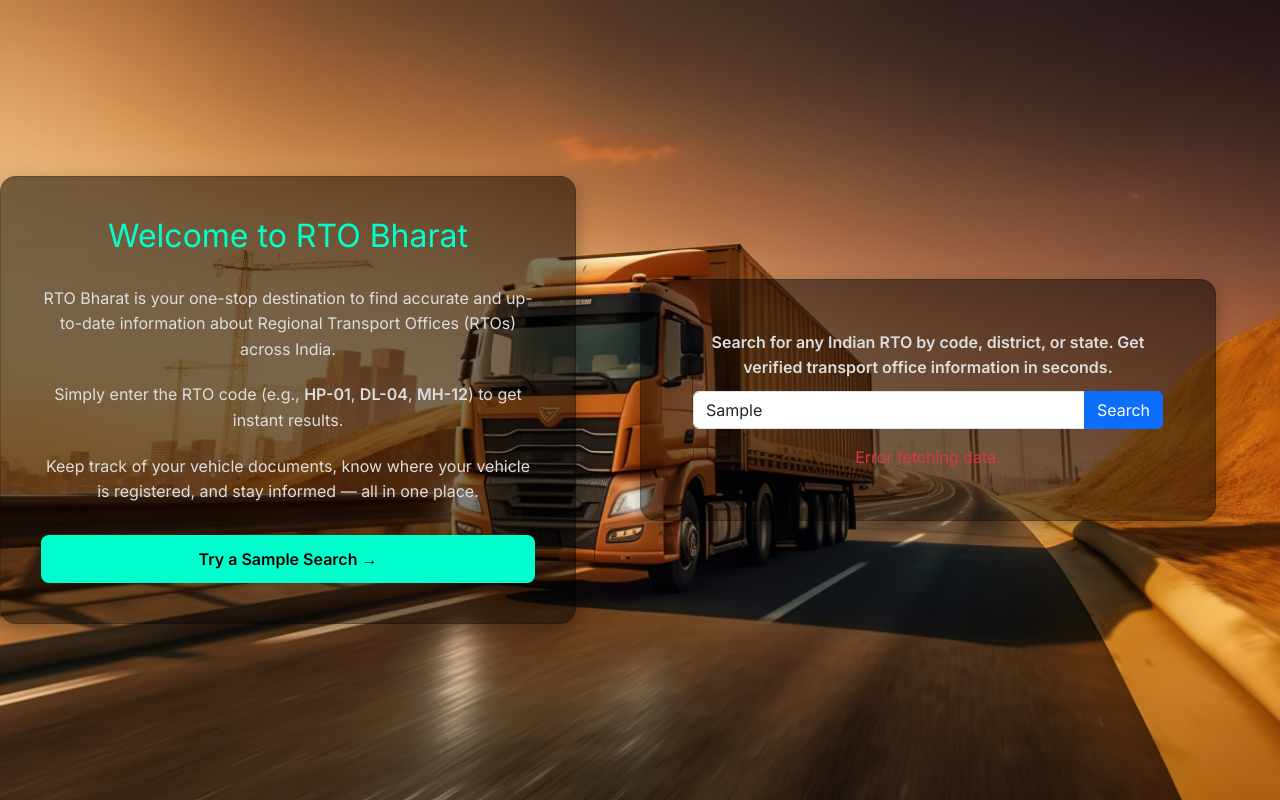
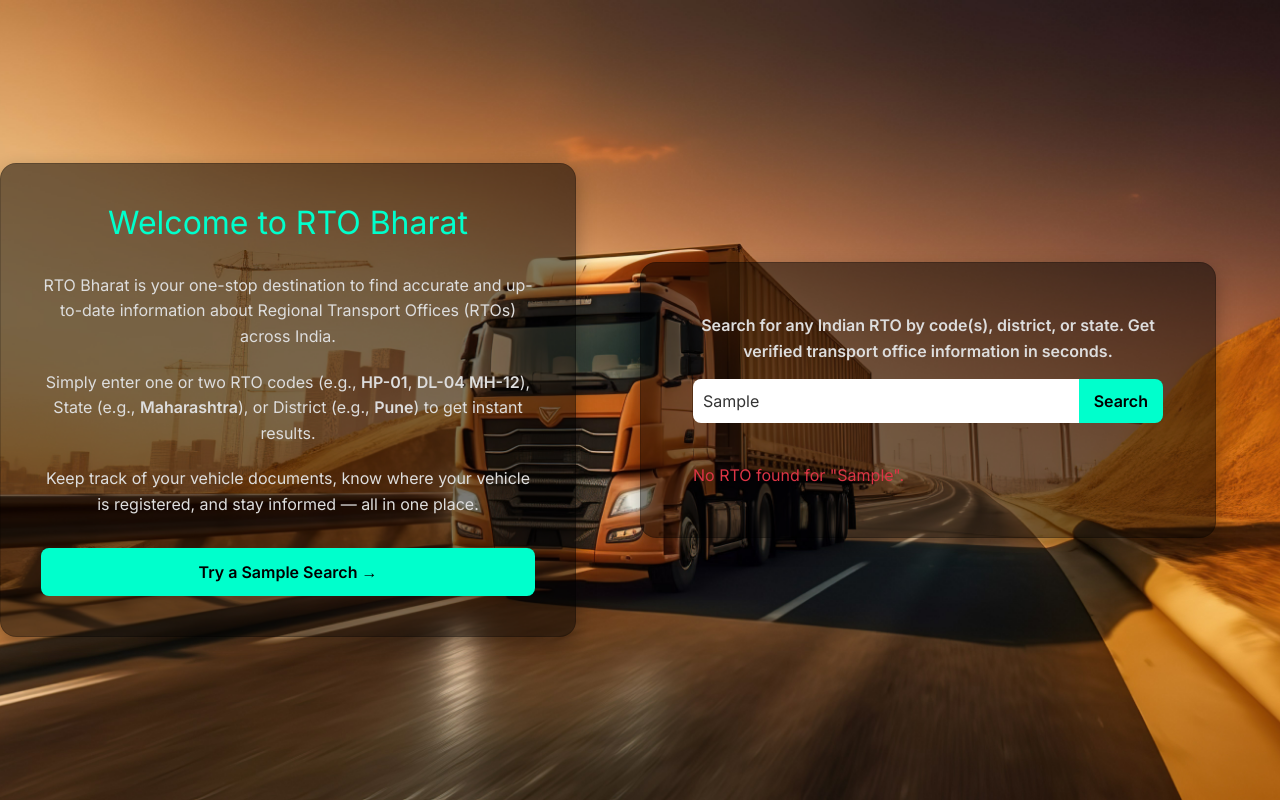
Before and after one commit to Akshaykashyap/State_rtos, a website: page index.html in a window 1280 px wide. Both pictures are taken after typing "Sample" into the empty fields and a click on the button "Search". Drawn offline with nearby package versions, Linux system fonts and the light colour scheme; no server answers.

Commit message:
new features

```diff
--- a/index.html
+++ b/index.html
@@ -1,19 +1,31 @@
 <html lang="en">
   <head>
     <meta charset="UTF-8" />
-  <meta name="viewport" content="width=device-width, initial-scale=1.0"/>
-  <meta name="description" content="Search for any Indian RTO by code, district, or state. Get accurate transport office information." />
- <meta property="og:title" content="RTO Bharat - India's RTO Search Portal" />
+    <meta name="viewport" content="width=device-width, initial-scale=1.0" />
+    <meta
+      name="description"
+      content="Search for any Indian RTO by code, district, or state. Get accurate transport office information."
+    />
+    <meta
+      property="og:title"
+      content="RTO Bharat - India's RTO Search Portal"
+    />
     <meta property="og:image" content="/thumbnail.png" />
     <title>RTO Bharat</title>
-  <link href="https://fonts.googleapis.com/css2?family=Inter:wght@400;600&display=swap" rel="stylesheet">
-  <link rel="stylesheet" href="https://cdn.jsdelivr.net/npm/bootstrap@5.3.0/dist/css/bootstrap.min.css">
+    <link
+      href="https://fonts.googleapis.com/css2?family=Inter:wght@400;600&display=swap"
+      rel="stylesheet"
+    />
+    <link
+      rel="stylesheet"
+      href="https://cdn.jsdelivr.net/npm/bootstrap@5.3.0/dist/css/bootstrap.min.css"
+    />
     <style>
       body {
         margin: 0;
         padding: 0;
-      font-family: 'Inter', sans-serif;
-      background: url('/bg.jpg') no-repeat center center fixed;
+        font-family: "Inter", sans-serif;
+        background: url("/bg.jpg") no-repeat center center fixed;
         background-size: cover;
         color: #fff;
         display: flex;
@@ -60,83 +72,267 @@
       .card a:hover {
         background-color: #00ccaa;
       }
+
+      .search-section strong p {
+        margin-bottom: 15px;
+      }
+
+      .card-layout {
+        display: flex;
+        flex-direction: column;
+        gap: 10px;
+      }
+
+      .input-group {
+        display: flex;
+      }
+
+      .form-control {
+        flex-grow: 1;
+        border-radius: 8px 0 0 8px;
+        padding: 10px;
+        color: #333;
+        border: none;
+      }
+
+      .btn-primary {
+        background-color: #00ffcc;
+        color: #000;
+        border: none;
+        padding: 10px 15px;
+        border-radius: 0 8px 8px 0;
+        cursor: pointer;
+        font-weight: bold;
+        transition: background-color 0.3s ease;
+      }
+
+      .btn-primary:hover {
+        background-color: #00ccaa;
+      }
+
+      .result-box {
+        margin-top: 20px;
+        color: #ddd;
+        text-align: left;
+        height: auto;
+        overflow: hidden;
+        transition: height 0.3s ease-in-out;
+      }
+
+      .result-box.has-results {
+        height: 200px;
+        overflow-y: auto;
+      }
+
+      .result-box .card {
+        background-color: rgba(255, 255, 255, 0.1);
+        padding: 15px;
+        border-radius: 8px;
+        box-shadow: none;
+        text-align: left;
+      }
+
+      .result-box p {
+        margin-bottom: 8px;
+      }
+
+      .text-danger {
+        color: #ff6666;
+      }
+
+      .text-muted {
+        color: #aaa;
+      }
+      ::-webkit-scrollbar {
+        width: 12px;
+      }
+
+      ::-webkit-scrollbar-track {
+        -webkit-box-shadow: inset 0 0 6px rgba(240, 231, 231, 0.3);
+        border-radius: 10px;
+      }
+
+      ::-webkit-scrollbar-thumb {
+        border-radius: 10px;
+        -webkit-box-shadow: inset 0 0 6px rgba(228, 223, 223, 0.5);
+      }
     </style>
   </head>
   <body>
     <div class="main-wrapper-top">
       <div class="card">
         <h1>Welcome to RTO Bharat</h1>
-    <p>RTO Bharat is your one-stop destination to find accurate and up-to-date information about Regional Transport Offices (RTOs) across India.</p>
-    <p>Simply enter the RTO code (e.g., <strong>HP-01</strong>, <strong>DL-04</strong>, <strong>MH-12</strong>) to get instant results.</p>
-    <p>Keep track of your vehicle documents, know where your vehicle is registered, and stay informed — all in one place.</p>
+        <p>
+          RTO Bharat is your one-stop destination to find accurate and
+          up-to-date information about Regional Transport Offices (RTOs) across
+          India.
+        </p>
+        <p>
+          Simply enter one or two RTO codes (e.g., <strong>HP-01</strong>,
+          <strong>DL-04 MH-12</strong>), State (e.g.,
+          <strong>Maharashtra</strong>), or District (e.g.,
+          <strong>Pune</strong>) to get instant results.
+        </p>
+        <p>
+          Keep track of your vehicle documents, know where your vehicle is
+          registered, and stay informed — all in one place.
+        </p>
         <a href="api/rto/states/himachal%20Pradesh">Try a Sample Search → </a>
       </div>
     </div>
     <div class="main-wrapper-bottom">
       <div class="card">
         <div class="container text-center search-section">
-      <strong><p>Search for any Indian RTO by code, district, or state. Get verified transport office information in seconds.</p></strong>
+          <strong
+            ><p>
+              Search for any Indian RTO by code(s), district, or state. Get
+              verified transport office information in seconds.
+            </p></strong
+          >
           <div class="card-layout">
             <div class="input-group mb-1">
-          <input type="text" class="form-control" id="rtoInput" placeholder="Enter RTO Code (e.g. MH-12)" />
-          <button class="btn btn-primary" onclick="searchRTO()">Search</button>
+              <input
+                type="text"
+                class="form-control"
+                id="searchInput"
+                placeholder="Enter RTO Code(s) (e.g., MH-12, UP-16), State, or District"
+                oninput="handleInputChange()"
+              />
+              <button class="btn btn-primary" onclick="searchRTO()">
+                Search
+              </button>
             </div>
             <div id="loading" class="text-muted d-none">Loading...</div>
             <div id="rtoResult" class="result-box mt-3"></div>
           </div>
-
-      <!-- <div class="mt-5 popular-searches">
-        <h5>Popular Searches</h5>
-        <ul class="list-inline">
-          <li class="list-inline-item"><a href="#" onclick="quickSearch('DL-01')">DL-01 (Delhi)</a></li>
-          <li class="list-inline-item"><a href="#" onclick="quickSearch('MH-12')">MH-12 (Pune)</a></li>
-          <li class="list-inline-item"><a href="#" onclick="quickSearch('KA-01')">KA-01 (Bengaluru)</a></li>
-          <li class="list-inline-item"><a href="#" onclick="quickSearch('TN-07')">TN-07 (Chennai)</a></li>
-        </ul>
-      </div> -->
         </div>
       </div>
     </div>
 
+    <script>
+      const searchInput = document.getElementById("searchInput");
+      const rtoResultDiv = document.getElementById("rtoResult");
 
-  <script>
-    function searchRTO() {
-  let code = document.getElementById("rtoInput").value.trim();
+      function handleInputChange() {
+        if (searchInput.value.trim() === "") {
+          rtoResultDiv.innerHTML = "";
+          rtoResultDiv.classList.remove("has-results");
+        }
+      }
 
-  if (!code) return;
+      async function searchRTO() {
+        const query = searchInput.value.trim();
 
-  // ✅ Normalize input: remove spaces, convert to uppercase, insert hyphen
-  code = code.toUpperCase().replace(/\s+/g, "").replace(/^([A-Z]{2})(\d{2})$/, "$1-$2");
+        if (!query) {
+          rtoResultDiv.innerHTML = "";
+          rtoResultDiv.classList.remove("has-results");
+          return;
+        }
 
         document.getElementById("loading").classList.remove("d-none");
-  document.getElementById("rtoResult").innerHTML = "";
+        rtoResultDiv.innerHTML = "";
+        rtoResultDiv.classList.remove("has-results");
 
-  fetch(`/api/rto/rtocodes/${code}`)
+        const queries = query
+          .split(",")
+          .map((q) => q.trim())
+          .filter((q) => q !== "");
+        const fetchPromises = [];
+
+        for (const q of queries) {
+          const normalizedCodeMatch = q
+            .toUpperCase()
+            .replace(/\s+/g, "")
+            .match(/^([A-Z]{2})(\d{2})$/);
+          if (normalizedCodeMatch) {
+            const normalizedCode = `${normalizedCodeMatch[1]}-${normalizedCodeMatch[2]}`;
+            fetchPromises.push(
+              fetch(`/api/rto/rtocodes/${normalizedCode}`)
                 .then((res) => res.json())
-    .then((data) => {
+                .catch(() => null)
+            );
+          } else if (q) {
+            fetchPromises.push(
+              fetch(`/api/rto/search?q=${encodeURIComponent(q)}`)
+                .then((res) => res.json())
+                .catch(() => [])
+            );
+          }
+        }
+
+        const allResults = await Promise.all(fetchPromises);
         document.getElementById("loading").classList.add("d-none");
-      if (data.rto_code) {
-        document.getElementById("rtoResult").innerHTML = `
-          <div class="card p-3">
-            <p class="mb-1"><strong>RTO Name:</strong> ${data.rto}</p>
-            <p class="mb-1"><strong>RTO Code:</strong> ${data.rto_code}</p>
-            <p><strong>Address:</strong> ${data.address}</p>
-            <p><strong>Phone No:</strong> ${data.phone}</p>
+
+        let combinedResults = [];
+        allResults.forEach((result) => {
+          if (Array.isArray(result)) {
+            combinedResults = combinedResults.concat(result);
+          } else if (result && result.rto_code) {
+            combinedResults.push(result);
+          }
+        });
+
+        if (combinedResults.length > 0) {
+          let resultsHTML = "";
+          const uniqueResults = [];
+          const seenCodes = new Set();
+
+          combinedResults.forEach((rto) => {
+            const code = rto.rto_code;
+            if (code && !seenCodes.has(code)) {
+              seenCodes.add(code);
+              uniqueResults.push(rto);
+            } else if (!code) {
+              uniqueResults.push(rto);
+            }
+          });
+
+          uniqueResults.forEach((rto) => {
+            resultsHTML += `
+            <div class="card p-3 mb-2">
+              ${
+                rto.rto
+                  ? `<p class="mb-1"><strong>RTO Name:</strong> ${rto.rto}</p>`
+                  : ""
+              }
+              ${
+                rto.rto_code
+                  ? `<p class="mb-1"><strong>RTO Code:</strong> ${rto.rto_code}</p>`
+                  : ""
+              }
+              ${
+                rto.state
+                  ? `<p class="mb-1"><strong>State:</strong> ${rto.state}</p>`
+                  : ""
+              }
+              ${
+                rto.district
+                  ? `<p class="mb-1"><strong>District:</strong> ${rto.district}</p>`
+                  : ""
+              }
+              ${
+                rto.address
+                  ? `<p><strong>Address:</strong> ${rto.address}</p>`
+                  : ""
+              }
+              ${
+                rto.phone
+                  ? `<p><strong>Phone No:</strong> ${rto.phone}</p>`
+                  : ""
+              }
             </div>
           `;
+          });
+          rtoResultDiv.innerHTML = resultsHTML;
+          rtoResultDiv.classList.add("has-results");
         } else {
-        document.getElementById("rtoResult").innerHTML = `<p class="text-danger">No RTO found for this input.</p>`;
+          rtoResultDiv.innerHTML = `<p class="text-danger">No RTO found for "${query}".</p>`;
+          rtoResultDiv.classList.remove("has-results");
         }
-    })
-    .catch(() => {
-      document.getElementById("loading").classList.add("d-none");
-      document.getElementById("rtoResult").innerHTML = `<p class="text-danger">Error fetching data.</p>`;
-    });
       }
 
-
       // function quickSearch(code) {
-    //   document.getElementById("rtoInput").value = code;
+      //   searchInput.value = code;
       //   searchRTO();
       // }
     </script>
```
Also changed, not shown: README.md. Lines whose indentation alone changed are shown as unchanged.
